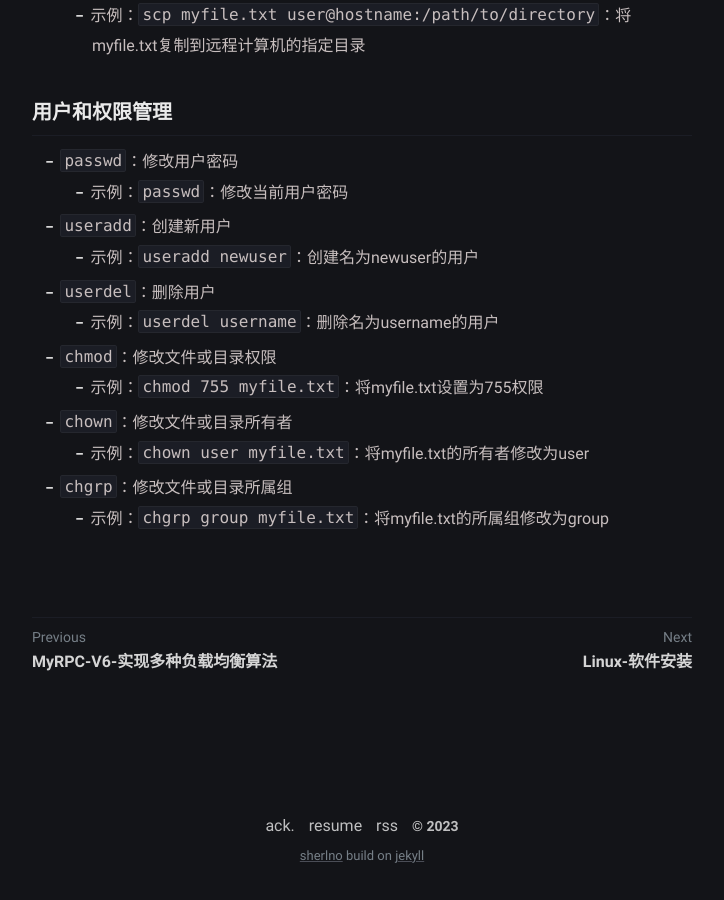
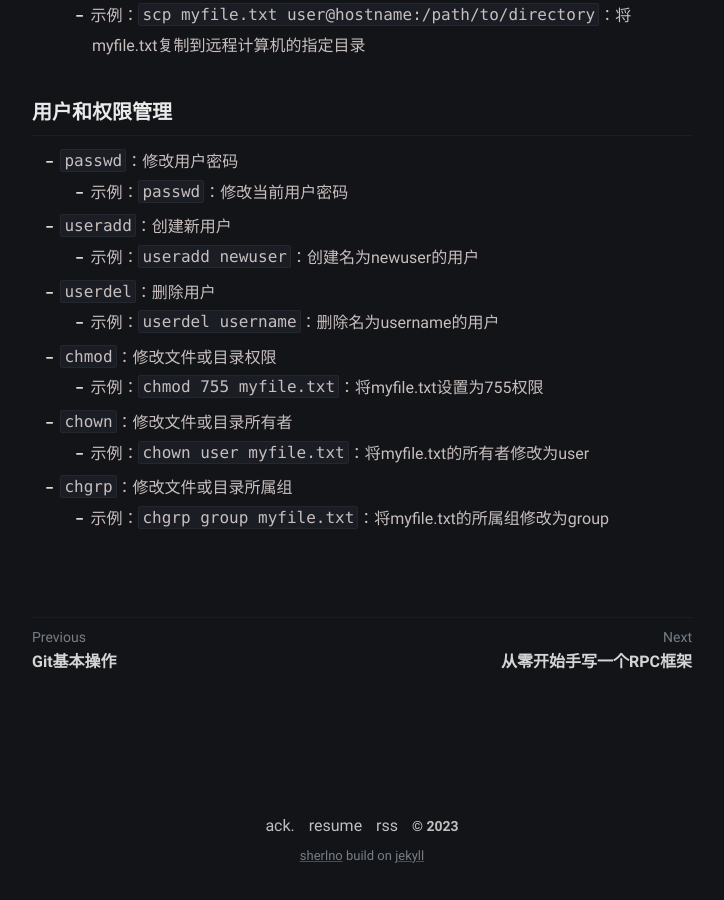
Before and after one commit to SherlnoW/SherlnoW.github.io, a Jekyll site: the page built from _posts/tech-blogs/2022-06-30-Linux-基础命令.md, in a window 1280 px wide and 900 px high, scrolled down 3121 px. Shown: the whole window, without its empty margins (278-1002 px from the left). Built offline with Jekyll 4.4.1, drawn with Linux system fonts in a browser that asks for light colours; some of the changed lines change nothing that is shown; some of the changed text lies outside the part shown.

Commit message:
Git操作

````diff
--- /dev/null
+++ b/_posts/tech-blogs/2022-06-15-git.md
@@ -0,0 +1,80 @@
+---
+layout: post
+title: Git基本操作
+date: 2022-06-15
+description: Git基本操作
+tag:
+- git
+---
+
+# Git命令详解
+
+Git是目前最流行的版本控制系统之一，被广泛用于团队协作和代码管理。本博客将介绍一些常用的Git命令及其用法。
+
+## 安装Git
+
+首先，你需要安装Git。你可以从Git官网（https://git-scm.com/）下载适合你操作系统的版本，并按照安装向导完成安装。
+
+## 基本配置
+
+在开始使用Git之前，你需要进行一些基本配置：
+
+1. 设置用户名：`git config --global user.name "Your Name"`
+2. 设置邮箱：`git config --global user.email "your@example.com"`
+
+## 创建仓库
+
+在开始管理代码之前，你需要创建一个Git仓库。可以通过以下命令来创建一个新的Git仓库：
+
+```git
+git init
+```
+
+
+## 提交代码
+
+提交代码是Git最常用的操作之一。使用以下命令将代码提交到仓库：
+
+1. 添加文件到暂存区：`git add file1 file2`
+2. 提交暂存区的文件：`git commit -m "Commit message"`
+
+## 分支管理
+
+Git的分支功能非常强大，可以方便地进行并行开发和版本管理。以下是一些常用的分支管理命令：
+
+1. 创建新分支：`git branch new-branch`
+2. 切换分支：`git checkout branch-name`
+3. 查看分支：`git branch`
+4. 合并分支：`git merge branch-to-merge`
+
+## 远程仓库
+
+Git支持远程仓库，可以将本地仓库与远程仓库进行同步和协作。以下是一些常用的远程仓库操作命令：
+
+1. 关联远程仓库：`git remote add origin remote-repository-url`
+2. 推送本地分支到远程仓库：`git p remote-name branch-name`
+3. 从远程仓库获取更新：`git pull remote-name branch-name`
+4. 克隆远程仓库：`git clone remote-repository-url`
+
+## 撤销与回退
+Git提供了撤销和回退操作，可以帮助你恢复之前的状态或取消某些操作。以下是一些常用的撤销与回退命令：
+
+1. 撤销工作区的修改：`git checkout -- file`
+2. 撤销暂存区的修改：`git reset HEAD file`
+3. 回退到上一个提交：`git reset HEAD^`
+4. 回退到指定提交：`git reset commit-hash`
+
+## 查看日志
+Git可以记录仓库的提交历史，你可以使用以下命令来查看提交日志：
+
+1. 查看完整日志：`git log`
+2. 查看简化日志：`git log --oneline`
+3. 查看文件修改历史：`git log --follow file`
+
+## 其他常用命令
+除了上述命令外，还有一些其他常用的Git命令：
+
+1. 查看状态：`git status`
+2. 查看文件差异：`git diff file`
+3. 标签管理：`git tag tag-name`
+4. 忽略文件：`.gitignore`
--- a/_posts/tech-blogs/2022-12-10-Linux-基础命令.md
+++ b/_posts/tech-blogs/2022-06-30-Linux-基础命令.md
@@ -1,7 +1,7 @@
 ---
 layout: post
 title: Linux-基础命令
-date: 2022-12-10 13:00
+date: 2022-06-30 13:00
 description: Linux-基础命令
 tag:
 - Linux
````
